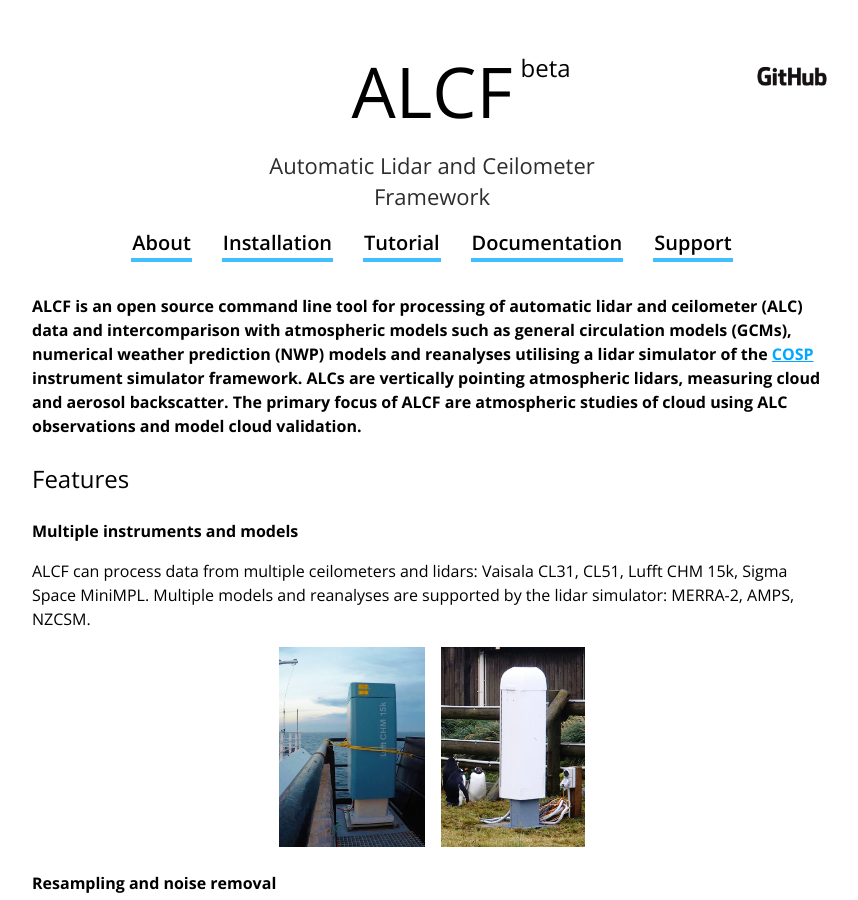
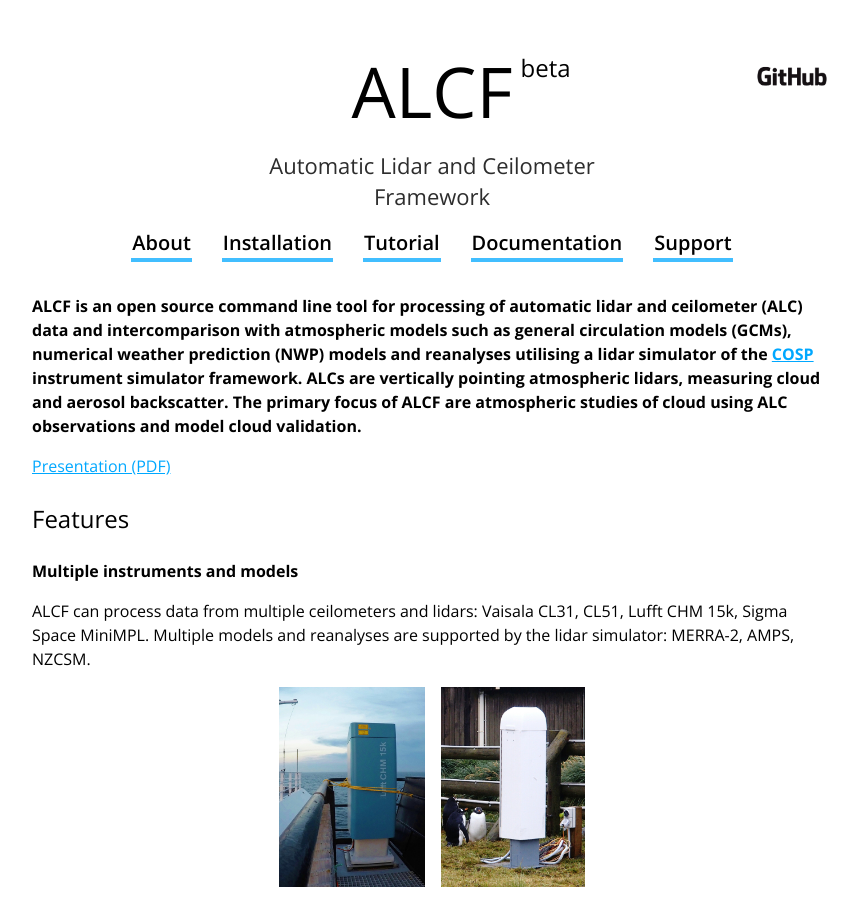
Before and after one commit to alcf-lidar/alcf-lidar.github.io, a Jekyll site: the page built from index.md, in a window 1280 px wide and 900 px high. Shown: the whole window, without its empty margins (208-1066 px from the left). Built offline with Jekyll 4.4.1, drawn with Linux system fonts in a browser that asks for light colours.

Commit message:
Add presentation

```diff
--- a/index.md
+++ b/index.md
@@ -6,6 +6,8 @@ layout: default
 <p class="abstract">
 ALCF is an open source command line tool for processing of automatic lidar and ceilometer (ALC) data and intercomparison with atmospheric models such as general circulation models (GCMs), numerical weather prediction (NWP) models and reanalyses utilising a lidar simulator of the <a href="https://www.earthsystemcog.org/projects/cfmip/cosp">COSP</a> instrument simulator framework. ALCs are vertically pointing atmospheric lidars, measuring cloud and aerosol backscatter. The primary focus of ALCF are atmospheric studies of cloud using ALC observations and model cloud validation.
 </p>
+
+[Presentation (PDF)](presentation.pdf)
 
 ### Features
 
```
Also changed, not shown: 1 other file.
